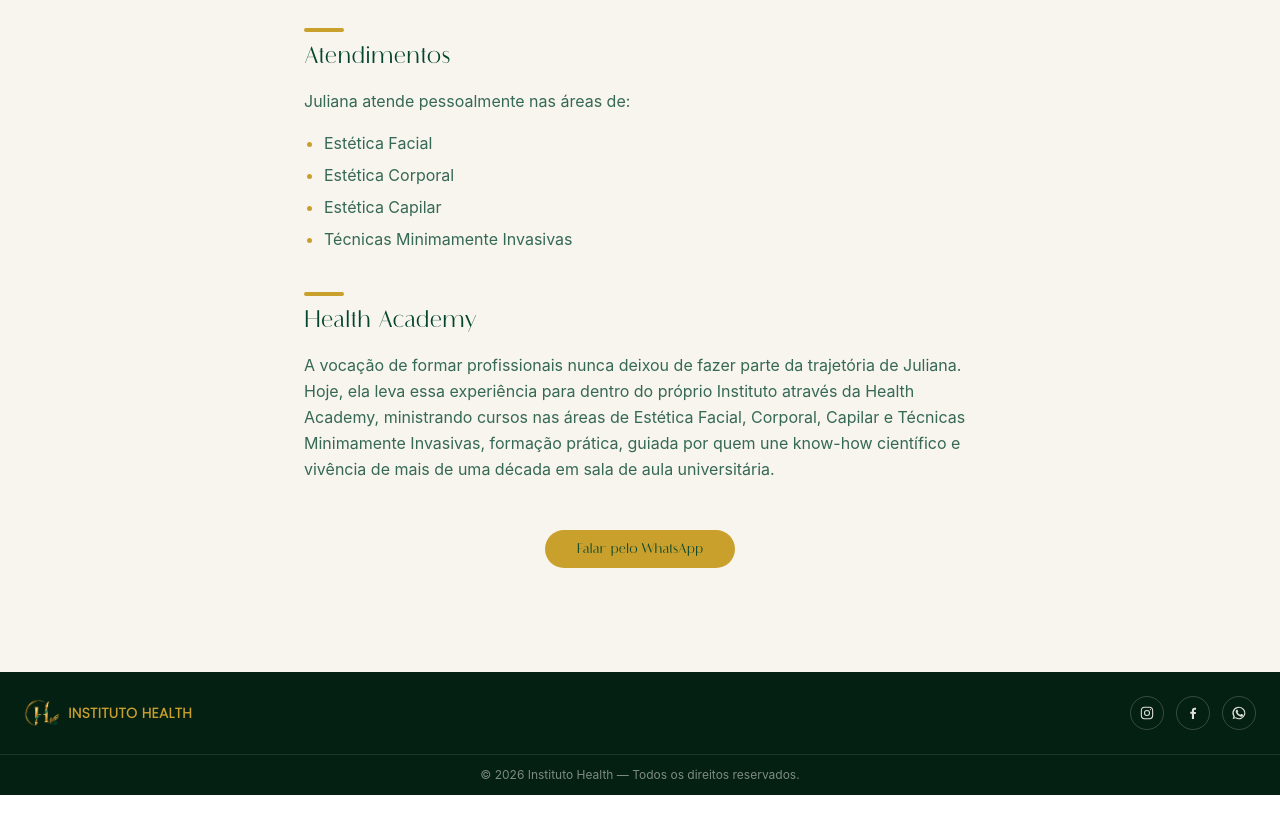
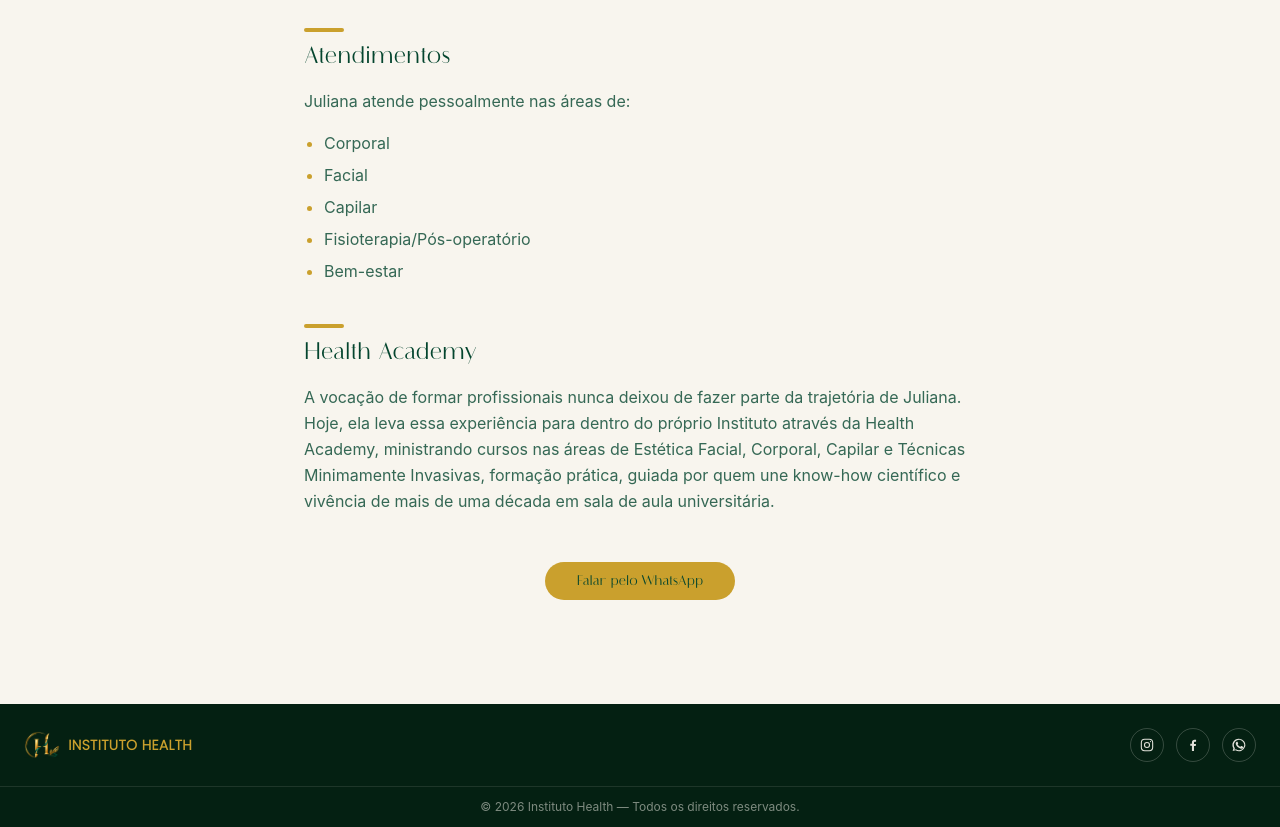
Before and after one commit to alexandra-almeida/instituto-health, a React (Vite) app: page /sobre in a window 1280 px wide. Shown: the part 1060-1887 px from the top of the page. Before the commit the page ends 1855 px from the top, so only its background shows below. Built offline with nearby package versions, Linux system fonts and the light colour scheme; a web font is replaced by a local one.

Commit message:
Alinha lista de atendimentos da pagina Sobre com as categorias reais de procedimentos
Co-Authored-By: Claude Sonnet 5 <noreply@anthropic.com>

```diff
--- a/src/pages/Sobre.tsx
+++ b/src/pages/Sobre.tsx
@@ -1,15 +1,9 @@
 import { motion } from 'motion/react'
 import julianaRetrato from '../assets/juliana/juliana-retrato-sem-botoes.jpg'
 import { WHATSAPP_NUMBER } from '../data/contact'
+import { CATEGORIAS } from '../data/procedimentos'
 
 const MESSAGE = 'Olá! Gostaria de saber mais sobre os atendimentos da Juliana Gonella.'
-
-const ATENDIMENTOS = [
-  'Estética Facial',
-  'Estética Corporal',
-  'Estética Capilar',
-  'Técnicas Minimamente Invasivas',
-]
 
 // Título discreto de subseção — mesmo tratamento (barrinha dourada + texto)
 // já usado no resto do site (ver SectionLabel em Home.tsx), só alinhado à
@@ -108,8 +102,8 @@ function Sobre() {
             Juliana atende pessoalmente nas áreas de:
           </p>
           <ul className="list-disc space-y-1.5 pl-5 text-sm leading-relaxed text-emerald-dark/80 marker:text-dourado-health sm:text-base">
-            {ATENDIMENTOS.map((item) => (
-              <li key={item}>{item}</li>
+            {CATEGORIAS.map((categoria) => (
+              <li key={categoria}>{categoria}</li>
             ))}
           </ul>
         </div>
```
